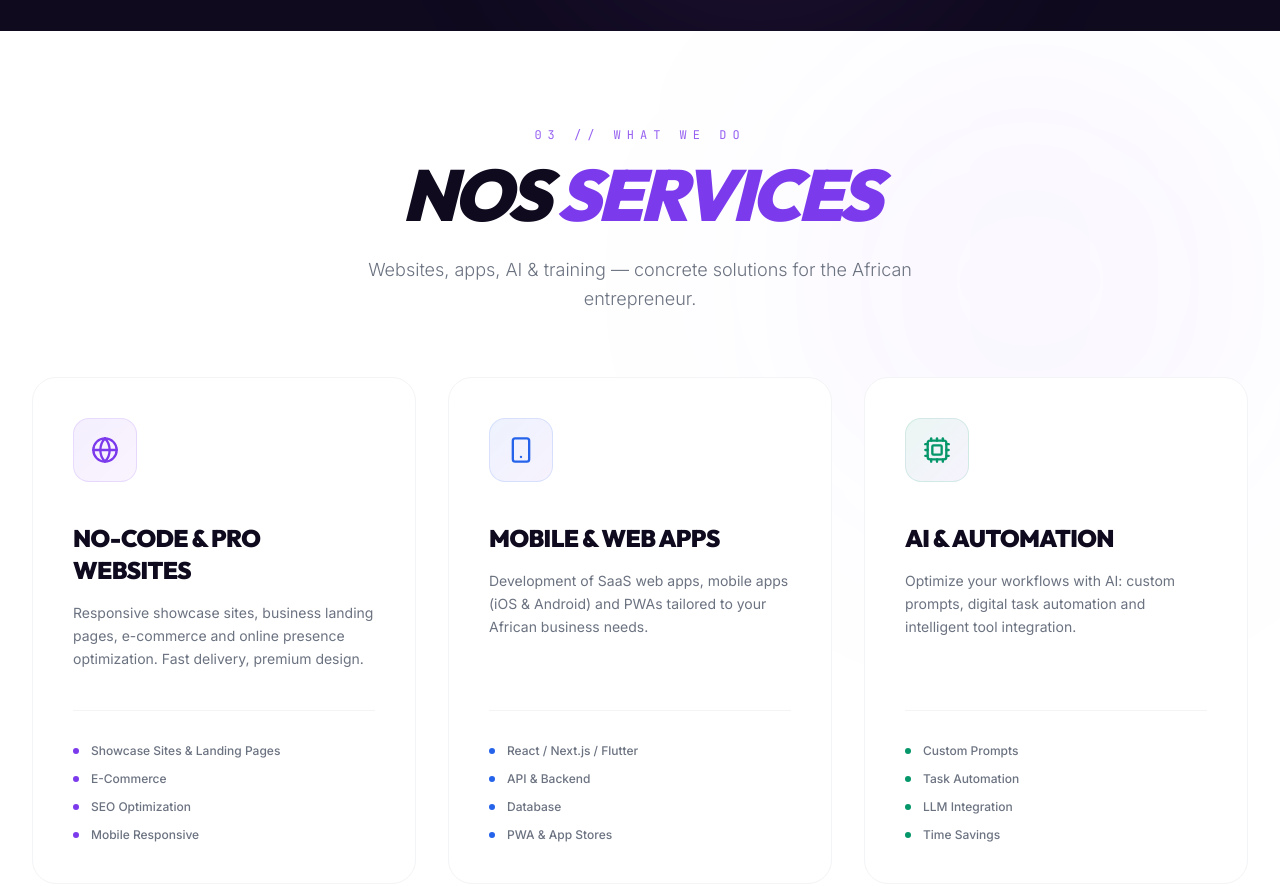
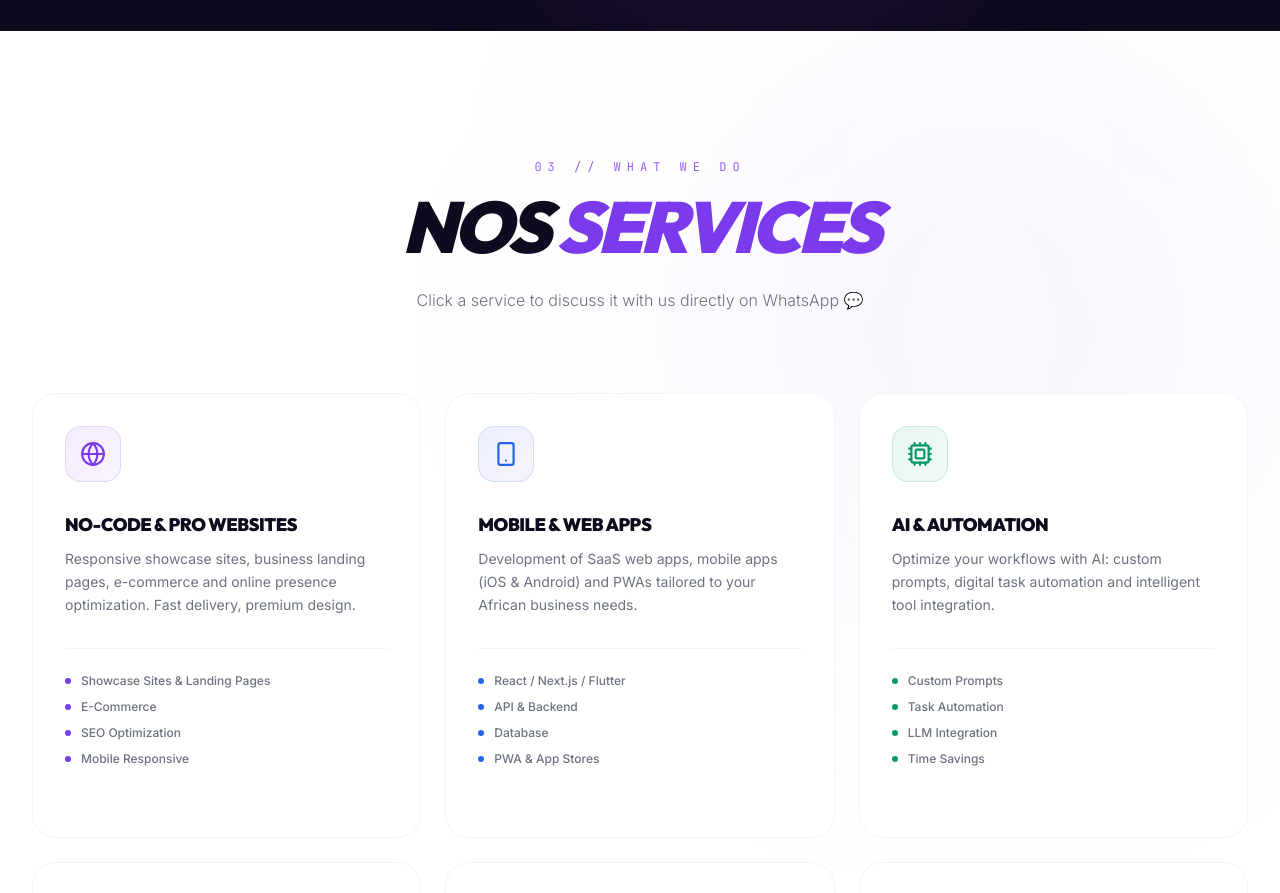
Before and after one commit to Codorah/Startup, a Next.js app: page / in a window 1280 px wide. Shown: the part 2700-3593 px from the top of the page. Built offline with nearby package versions, Linux system fonts and the light colour scheme.

Commit message:
feat: services click-to-WhatsApp modal, remove partners marquee, update Codorah social links, improve services design

```diff
--- a/src/app/page.js
+++ b/src/app/page.js
@@ -5,7 +5,6 @@
 import VisionSection from '../components/VisionSection';
 import ServicesGrid from '../components/ServicesGrid';
 import ProcessSection from '../components/ProcessSection';
-import PartnerMarquee from '../components/PartnersMarquee';
 import ContactSection from '../components/ContactSection';
 import TechMarquee from '../components/TechMarquee';
 import ScrambleText from '../components/ScrambleText';
@@ -122,7 +121,6 @@
         <TeamSection />
       </div>
 
-      <PartnerMarquee />
       <div id="contact">
         <ContactSection />
       </div>
--- a/src/components/ServicesGrid.jsx
+++ b/src/components/ServicesGrid.jsx
@@ -1,42 +1,162 @@
 "use client";
 import { useLanguage } from '../context/LanguageContext';
 import { CODORAH_TRANSLATIONS } from '../data/codorah';
-import { motion } from 'framer-motion';
+import { motion, AnimatePresence } from 'framer-motion';
 import * as LucideIcons from 'lucide-react';
+import { useState } from 'react';
+
+const WHATSAPP_NUMBER = "22870000000"; // ← remplace par le vrai numéro WhatsApp Codorah
 
 const SERVICE_GRADIENTS = [
-  { from: '#7C3AED', to: '#A855F7', shadow: 'rgba(124,58,237,0.15)' },
-  { from: '#2563EB', to: '#7C3AED', shadow: 'rgba(37,99,235,0.15)' },
-  { from: '#059669', to: '#7C3AED', shadow: 'rgba(5,150,105,0.15)' },
+  { from: '#7C3AED', to: '#A855F7', shadow: 'rgba(124,58,237,0.2)' },
+  { from: '#2563EB', to: '#7C3AED', shadow: 'rgba(37,99,235,0.2)' },
+  { from: '#059669', to: '#10B981', shadow: 'rgba(5,150,105,0.2)' },
+  { from: '#DC2626', to: '#7C3AED', shadow: 'rgba(220,38,38,0.2)' },
+  { from: '#D97706', to: '#7C3AED', shadow: 'rgba(217,119,6,0.2)' },
+  { from: '#0891B2', to: '#7C3AED', shadow: 'rgba(8,145,178,0.2)' },
 ];
+
+function ServiceModal({ service, grad, lang, onClose }) {
+  if (!service) return null;
+  const IconComponent = LucideIcons[service.icon] || LucideIcons.CheckCircle;
+  const message = encodeURIComponent(
+    lang === 'FR'
+      ? `Bonjour Codorah 👋\n\nJe suis intéressé(e) par votre service *${service.title}*.\n\nJ'aimerais en discuter et prendre rendez-vous.\n\nMerci !`
+      : `Hello Codorah 👋\n\nI'm interested in your service *${service.title}*.\n\nI'd like to discuss it and book an appointment.\n\nThank you!`
+  );
+  const whatsappUrl = `https://wa.me/${WHATSAPP_NUMBER}?text=${message}`;
+
+  return (
+    <AnimatePresence>
+      <motion.div
+        initial={{ opacity: 0 }}
+        animate={{ opacity: 1 }}
+        exit={{ opacity: 0 }}
+        onClick={onClose}
+        className="fixed inset-0 z-50 flex items-center justify-center p-4 bg-black/60 backdrop-blur-md"
+      >
+        <motion.div
+          initial={{ opacity: 0, y: 40, scale: 0.95 }}
+          animate={{ opacity: 1, y: 0, scale: 1 }}
+          exit={{ opacity: 0, y: 20, scale: 0.95 }}
+          transition={{ type: 'spring', damping: 20, stiffness: 300 }}
+          onClick={e => e.stopPropagation()}
+          className="bg-white rounded-[2rem] w-full max-w-lg overflow-hidden shadow-2xl relative"
+        >
+          {/* Header gradient */}
+          <div
+            className="h-2 w-full"
+            style={{ background: `linear-gradient(to right, ${grad.from}, ${grad.to})` }}
+          />
+
+          <div className="p-8">
+            {/* Close */}
+            <button
+              onClick={onClose}
+              className="absolute top-6 right-6 p-2 rounded-full text-gray-400 hover:text-gray-700 hover:bg-gray-100 transition-colors"
+            >
+              <LucideIcons.X size={18} />
+            </button>
+
+            {/* Icon + title */}
+            <div className="flex items-center gap-5 mb-6">
+              <div
+                className="h-14 w-14 rounded-2xl flex items-center justify-center flex-shrink-0"
+                style={{ background: `linear-gradient(135deg, ${grad.from}20, ${grad.to}15)`, border: `1px solid ${grad.from}30` }}
+              >
+                <IconComponent size={26} style={{ color: grad.from }} />
+              </div>
+              <div>
+                <p className="text-[10px] font-mono tracking-widest uppercase mb-1" style={{ color: grad.from }}>
+                  {lang === 'FR' ? 'Service Sélectionné' : 'Selected Service'}
+                </p>
+                <h3 className="text-xl font-black text-[#0F0A1E] uppercase tracking-tight font-heading">
+                  {service.title}
+                </h3>
+              </div>
+            </div>
+
+            {/* Description */}
+            <p className="text-[#6B7280] text-sm leading-relaxed mb-6 border-l-2 pl-4" style={{ borderColor: grad.from + '40' }}>
+              {service.desc}
+            </p>
+
+            {/* Features */}
+            <ul className="grid grid-cols-2 gap-2 mb-8">
+              {service.features.map((f, i) => (
+                <li key={i} className="flex items-center gap-2 text-xs text-[#374151] font-medium">
+                  <div className="w-1.5 h-1.5 rounded-full flex-shrink-0" style={{ background: grad.from }} />
+                  {f}
+                </li>
+              ))}
+            </ul>
+
+            {/* CTA WhatsApp */}
+            <a
+              href={whatsappUrl}
+              target="_blank"
+              rel="noopener noreferrer"
+              className="flex items-center justify-center gap-3 w-full py-4 rounded-2xl text-white font-black uppercase tracking-[0.2em] text-sm transition-all duration-300 hover:scale-[1.02] hover:shadow-xl"
+              style={{ background: `linear-gradient(135deg, ${grad.from}, ${grad.to})`, boxShadow: `0 8px 30px ${grad.shadow}` }}
+            >
+              <svg viewBox="0 0 24 24" fill="currentColor" className="w-5 h-5">
+                <path d="M17.472 14.382c-.297-.149-1.758-.867-2.03-.967-.273-.099-.471-.148-.67.15-.197.297-.767.966-.94 1.164-.173.199-.347.223-.644.075-.297-.15-1.255-.463-2.39-1.475-.883-.788-1.48-1.761-1.653-2.059-.173-.297-.018-.458.13-.606.134-.133.298-.347.446-.52.149-.174.198-.298.298-.497.099-.198.05-.371-.025-.52-.075-.149-.669-1.612-.916-2.207-.242-.579-.487-.5-.669-.51-.173-.008-.371-.01-.57-.01-.198 0-.52.074-.792.372-.272.297-1.04 1.016-1.04 2.479 0 1.462 1.065 2.875 1.213 3.074.149.198 2.096 3.2 5.077 4.487.709.306 1.262.489 1.694.625.712.227 1.36.195 1.871.118.571-.085 1.758-.719 2.006-1.413.248-.694.248-1.289.173-1.413-.074-.124-.272-.198-.57-.347m-5.421 7.403h-.004a9.87 9.87 0 01-5.031-1.378l-.361-.214-3.741.982.998-3.648-.235-.374a9.86 9.86 0 01-1.51-5.26c.001-5.45 4.436-9.884 9.888-9.884 2.64 0 5.122 1.03 6.988 2.898a9.825 9.825 0 012.893 6.994c-.003 5.45-4.437 9.884-9.885 9.884m8.413-18.297A11.815 11.815 0 0012.05 0C5.495 0 .16 5.335.157 11.892c0 2.096.547 4.142 1.588 5.945L.057 24l6.305-1.654a11.882 11.882 0 005.683 1.448h.005c6.554 0 11.89-5.335 11.893-11.893a11.821 11.821 0 00-3.48-8.413z"/>
+              </svg>
+              {lang === 'FR' ? 'Prendre Rendez-vous via WhatsApp' : 'Book via WhatsApp'}
+            </a>
+
+            <p className="text-center text-[10px] text-gray-400 font-mono mt-4 tracking-wider">
+              {lang === 'FR' ? 'Réponse en moins de 2h · Gratuit · Sans engagement' : 'Reply within 2h · Free · No commitment'}
+            </p>
+          </div>
+        </motion.div>
+      </motion.div>
+    </AnimatePresence>
+  );
+}
 
 export default function ServicesGrid({ limit }) {
   const { lang } = useLanguage();
   const { services = [] } = CODORAH_TRANSLATIONS[lang] || CODORAH_TRANSLATIONS.EN;
   const displayedServices = limit ? services.slice(0, limit) : services;
+  const [selectedService, setSelectedService] = useState(null);
+  const [selectedGrad, setSelectedGrad] = useState(null);
+
+  const handleServiceClick = (service, grad) => {
+    setSelectedService(service);
+    setSelectedGrad(grad);
+  };
 
   return (
-    <section id="services" className="py-24 px-8 bg-white relative overflow-hidden">
-      {/* Subtle decorative blobs */}
-      <div className="absolute top-0 right-0 w-[500px] h-[500px] rounded-full bg-[#7C3AED]/4 blur-[120px] pointer-events-none" />
+    <>
+      <section id="services" className="py-32 px-8 bg-white relative overflow-hidden">
+        {/* Background blobs */}
+        <div className="absolute top-0 right-0 w-[600px] h-[600px] rounded-full bg-[#7C3AED]/5 blur-[140px] pointer-events-none" />
         <div className="absolute bottom-0 left-0 w-[400px] h-[400px] rounded-full bg-[#A855F7]/4 blur-[100px] pointer-events-none" />
 
         <div className="max-w-7xl mx-auto relative z-10">
-        <div className="text-center mb-16">
+          {/* Header */}
+          <motion.div
+            initial={{ opacity: 0, y: 30 }}
+            whileInView={{ opacity: 1, y: 0 }}
+            viewport={{ once: true }}
+            className="text-center mb-20"
+          >
             <span className="text-[#7C3AED] text-xs font-mono tracking-[0.5em] uppercase mb-4 block opacity-80">
               03 // {lang === 'FR' ? 'Ce Qu\'on Fait' : 'What We Do'}
             </span>
             <h2 className="text-5xl md:text-7xl font-black text-[#0F0A1E] tracking-tighter uppercase italic font-heading">
               Nos <span className="text-[#7C3AED]">Services</span>
             </h2>
-          <p className="text-[#6B7280] mt-6 max-w-xl mx-auto text-lg font-light leading-relaxed">
+            <p className="text-[#6B7280] mt-6 max-w-lg mx-auto text-base font-light leading-relaxed">
               {lang === 'FR'
-              ? 'Sites web, applications, IA & formations — des solutions concrètes pour l\'entrepreneur africain.'
-              : 'Websites, apps, AI & training — concrete solutions for the African entrepreneur.'}
+                ? 'Clique sur un service pour discuter avec nous directement sur WhatsApp 💬'
+                : 'Click a service to discuss it with us directly on WhatsApp 💬'}
             </p>
-        </div>
+          </motion.div>
 
-        <div className="grid grid-cols-1 md:grid-cols-2 lg:grid-cols-3 gap-8">
+          {/* Grid */}
+          <div className="grid grid-cols-1 md:grid-cols-2 lg:grid-cols-3 gap-6">
             {displayedServices.map((service, i) => {
               const IconComponent = LucideIcons[service.icon] || LucideIcons.CheckCircle;
               const grad = SERVICE_GRADIENTS[i % SERVICE_GRADIENTS.length];
@@ -47,60 +167,90 @@
                   initial={{ opacity: 0, y: 40 }}
                   whileInView={{ opacity: 1, y: 0 }}
                   viewport={{ once: true }}
-                transition={{ delay: i * 0.15, duration: 0.6, ease: 'easeOut' }}
-                className="group flex flex-col bg-white border border-gray-100 rounded-3xl p-10 hover:border-[#7C3AED]/30 transition-all duration-500 hover:shadow-[0_20px_60px_-10px_rgba(124,58,237,0.12)] relative overflow-hidden cursor-pointer"
+                  transition={{ delay: i * 0.1, duration: 0.5, ease: 'easeOut' }}
+                  whileHover={{ y: -6, transition: { duration: 0.2 } }}
+                  onClick={() => handleServiceClick(service, grad)}
+                  className="group flex flex-col bg-white border border-gray-100 rounded-3xl p-8 hover:border-[#7C3AED]/25 transition-all duration-400 cursor-pointer relative overflow-hidden select-none"
+                  style={{ '--shadow': grad.shadow }}
                 >
-                {/* Gradient accent on hover */}
+                  {/* Hover gradient bg */}
                   <div
-                  className="absolute inset-0 opacity-0 group-hover:opacity-100 transition-opacity duration-700 rounded-3xl"
-                  style={{ background: `linear-gradient(135deg, ${grad.from}06 0%, transparent 60%)` }}
+                    className="absolute inset-0 opacity-0 group-hover:opacity-100 transition-opacity duration-500 rounded-3xl pointer-events-none"
+                    style={{ background: `linear-gradient(135deg, ${grad.from}08 0%, transparent 70%)` }}
+                  />
+
+                  {/* Bottom bar */}
+                  <div
+                    className="absolute bottom-0 left-0 h-0.5 w-0 group-hover:w-full transition-all duration-600 rounded-b-3xl pointer-events-none"
+                    style={{ background: `linear-gradient(to right, ${grad.from}, ${grad.to})` }}
                   />
 
                   {/* Icon */}
                   <div
-                  className="h-16 w-16 rounded-2xl flex items-center justify-center mb-10 relative z-10 transition-transform duration-500 group-hover:scale-110"
-                  style={{ background: `linear-gradient(135deg, ${grad.from}15, ${grad.to}10)`, border: `1px solid ${grad.from}20` }}
+                    className="h-14 w-14 rounded-2xl flex items-center justify-center mb-8 relative z-10 transition-all duration-400 group-hover:scale-110 group-hover:shadow-lg"
+                    style={{
+                      background: `linear-gradient(135deg, ${grad.from}18, ${grad.to}10)`,
+                      border: `1px solid ${grad.from}25`,
+                    }}
                   >
-                  <IconComponent size={28} style={{ color: grad.from }} />
+                    <IconComponent size={26} style={{ color: grad.from }} />
                   </div>
 
-                <h3 className="text-2xl font-black text-[#0F0A1E] mb-4 relative z-10 uppercase tracking-tight font-heading group-hover:text-[#7C3AED] transition-colors">
+                  <h3 className="text-lg font-black text-[#0F0A1E] mb-3 relative z-10 uppercase tracking-tight font-heading group-hover:text-[#7C3AED] transition-colors leading-tight">
                     {service.title}
                   </h3>
-                <p className="text-[#6B7280] mb-10 flex-grow relative z-10 leading-relaxed text-sm">
+                  <p className="text-[#6B7280] mb-8 flex-grow relative z-10 leading-relaxed text-sm">
                     {service.desc}
                   </p>
 
-                <ul className="space-y-3 mt-auto relative z-10 border-t border-gray-100 pt-8">
+                  <ul className="space-y-2.5 mt-auto relative z-10 border-t border-gray-100 pt-6">
                     {service.features.map((feature, j) => (
-                    <li key={j} className="flex items-center text-xs text-[#6B7280] font-medium gap-3">
+                      <li key={j} className="flex items-center text-xs text-[#6B7280] font-medium gap-2.5">
                         <div className="w-1.5 h-1.5 rounded-full flex-shrink-0" style={{ background: grad.from }} />
                         {feature}
                       </li>
                     ))}
                   </ul>
 
-                {/* Bottom accent bar */}
-                <div
-                  className="absolute bottom-0 left-0 h-1 w-0 group-hover:w-full transition-all duration-700 rounded-b-3xl"
-                  style={{ background: `linear-gradient(to right, ${grad.from}, ${grad.to})` }}
-                />
+                  {/* Click hint */}
+                  <div className="flex items-center gap-2 mt-6 relative z-10 opacity-0 group-hover:opacity-100 transition-opacity duration-300">
+                    <div className="h-px flex-grow" style={{ background: grad.from + '30' }} />
+                    <span className="text-[9px] font-mono uppercase tracking-widest" style={{ color: grad.from }}>
+                      {lang === 'FR' ? 'Prendre RDV →' : 'Book →'}
+                    </span>
+                  </div>
                 </motion.div>
               );
             })}
           </div>
 
           {/* CTA */}
-        <div className="text-center mt-16">
+          <motion.div
+            initial={{ opacity: 0 }}
+            whileInView={{ opacity: 1 }}
+            viewport={{ once: true }}
+            className="text-center mt-16"
+          >
             <a
               href="#contact"
-            className="inline-flex items-center gap-3 bg-[#7C3AED] text-white px-10 py-4 rounded-xl font-black uppercase tracking-[0.2em] text-sm hover:bg-[#6D28D9] hover:shadow-[0_10px_40px_rgba(124,58,237,0.3)] transition-all duration-300"
+              className="inline-flex items-center gap-3 bg-[#0F0A1E] text-white px-10 py-4 rounded-2xl font-black uppercase tracking-[0.2em] text-xs hover:bg-[#7C3AED] hover:shadow-[0_10px_40px_rgba(124,58,237,0.3)] transition-all duration-300"
             >
               {lang === 'FR' ? 'Démarrer un Projet' : 'Start a Project'}
               <LucideIcons.ArrowRight size={16} />
             </a>
-        </div>
+          </motion.div>
         </div>
       </section>
+
+      {/* Modal */}
+      {selectedService && (
+        <ServiceModal
+          service={selectedService}
+          grad={selectedGrad}
+          lang={lang}
+          onClose={() => { setSelectedService(null); setSelectedGrad(null); }}
+        />
+      )}
+    </>
   );
 }
--- a/src/components/TeamSection.jsx
+++ b/src/components/TeamSection.jsx
@@ -83,10 +83,10 @@
               </a>
 
               <div className="flex gap-3 ml-auto">
-                <a href="https://linkedin.com/in/elodieatana" target="_blank" rel="noopener noreferrer" className="text-[#6B7280] hover:text-[#7C3AED] transition-colors p-2.5 bg-gray-50 rounded-xl hover:bg-[#7C3AED]/10">
+                <a href="https://www.linkedin.com/in/codorah" target="_blank" rel="noopener noreferrer" className="text-[#6B7280] hover:text-[#7C3AED] transition-colors p-2.5 bg-gray-50 rounded-xl hover:bg-[#7C3AED]/10">
                   <ExternalLink size={16} />
                 </a>
-                <a href="https://github.com/elodieatana" target="_blank" rel="noopener noreferrer" className="text-[#6B7280] hover:text-[#7C3AED] transition-colors p-2.5 bg-gray-50 rounded-xl hover:bg-[#7C3AED]/10">
+                <a href="https://github.com/Codorah" target="_blank" rel="noopener noreferrer" className="text-[#6B7280] hover:text-[#7C3AED] transition-colors p-2.5 bg-gray-50 rounded-xl hover:bg-[#7C3AED]/10">
                   <GitBranch size={16} />
                 </a>
               </div>
```
Also changed, not shown: src/components/Footer.jsx (+19 -16 lines). Lines whose indentation alone changed are shown as unchanged.
